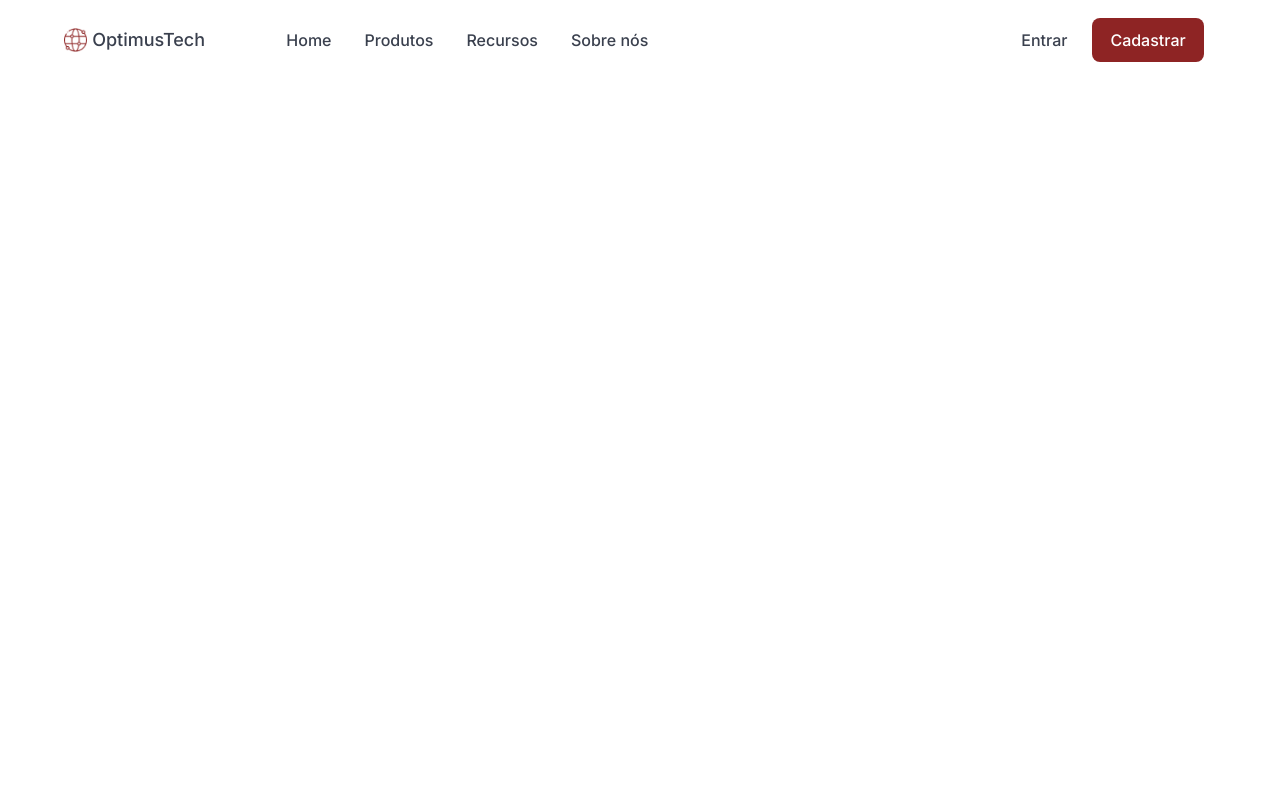
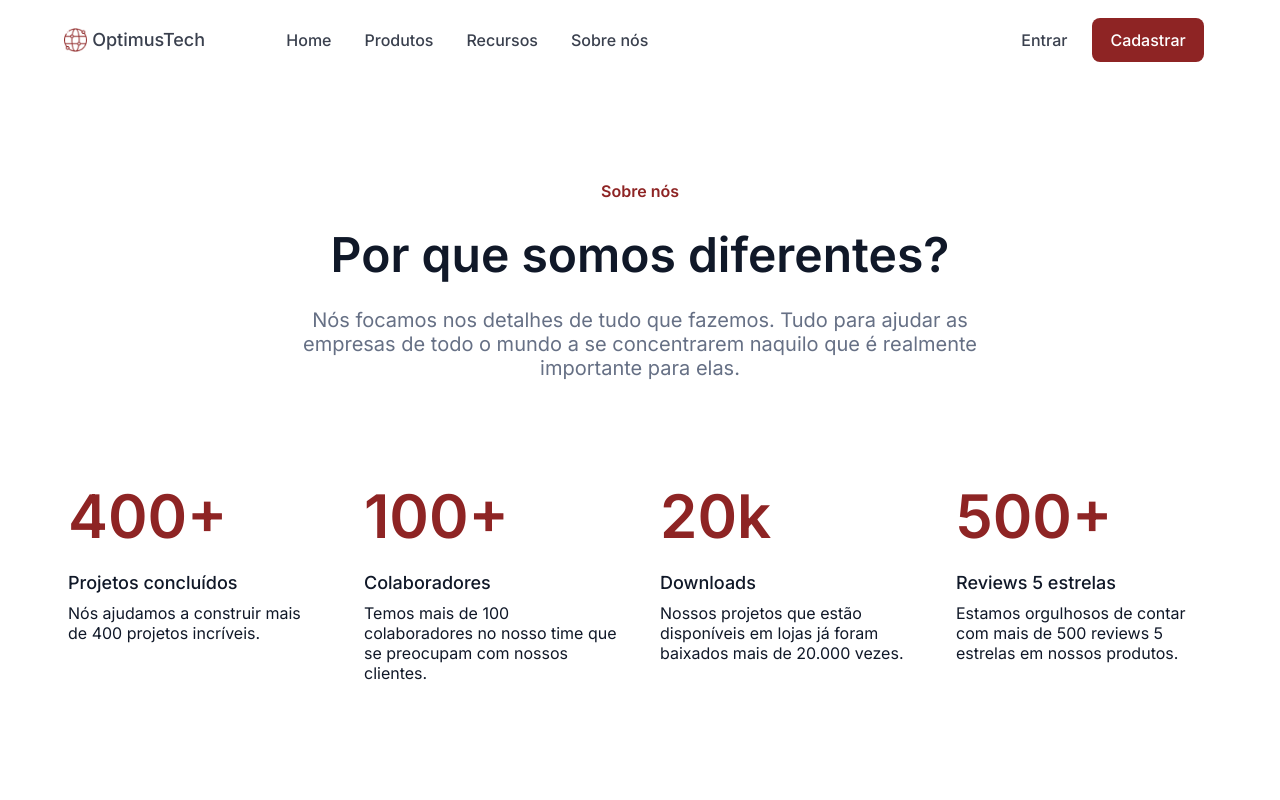
Before and after one commit to DotViegas/OptimusTech-recruit, a plain HTML site: page index.html in a window 1280 px wide. Drawn offline with Linux system fonts and the light colour scheme.

Commit message:
adicionando seção sobre nós

```diff
--- a/index.html
+++ b/index.html
@@ -28,6 +28,33 @@
             </div>
         </div>
     </header>
+    <section id="sobreNos">
+        <h3 class="sobre__nos__h3">Sobre nós</h3>
+        <h1 class="sobre__nos__h1">Por que somos diferentes?</h1>
+        <p class="sobre__nos__p">Nós focamos nos detalhes de tudo que fazemos. Tudo para ajudar as empresas de todo o mundo a se concentrarem naquilo que é realmente importante para elas.</p>
+    </section>
+    <section class="sobre__nos__2">
+        <div class="sobre__nos__2__itens">
+            <h1 class="sobre__nos__2__itens1">400+</h1>
+            <h5 class="sobre__nos__2__itens2">Projetos concluídos</h5>
+            <p class="sobre__nos__2__itens3">Nós ajudamos a construir mais de 400 projetos incríveis.</p>
+        </div>
+        <div class="sobre__nos__2__itens">
+            <h1 class="sobre__nos__2__itens1">100+</h1>
+            <h5 class="sobre__nos__2__itens2">Colaboradores</h5>
+            <p class="sobre__nos__2__itens3">Temos mais de 100 colaboradores no nosso time que se preocupam com nossos clientes.</p>
+        </div>
+        <div class="sobre__nos__2__itens">
+            <h1 class="sobre__nos__2__itens1">20k</h1>
+            <h5 class="sobre__nos__2__itens2">Downloads</h5>
+            <p class="sobre__nos__2__itens3">Nossos projetos que estão disponíveis em lojas já foram baixados mais de 20.000 vezes.</p>
+        </div>
+        <div class="sobre__nos__2__itens">
+            <h1 class="sobre__nos__2__itens1">500+</h1>
+            <h5 class="sobre__nos__2__itens2">Reviews 5 estrelas</h5>
+            <p class="sobre__nos__2__itens3">Estamos orgulhosos de contar com mais de 500 reviews 5 estrelas em nossos produtos.</p>
+        </div>
+    </section>
 </body>
 
 </html>
--- a/style.css
+++ b/style.css
@@ -5,9 +5,15 @@
     padding: 0;
 }
 
+:root{
+    --cor-do-texto: #667085;
+    --cor-principal: #8E2424;
+    --cor-titulo: #101828;
+}
+
 header {
     width: 100vw;
-    height: 80px;
+    height: 10vh;
     /* background: red; */
     display: flex;
     justify-content: center;
@@ -53,7 +59,7 @@ header {
 }
 
 .cabecalho__section2 {
-    font-family: "Inter";
+    font-family: "inter", sans-serif;
     font-size: 16px;
     font-weight: 500;
     line-height: 24px;
@@ -69,7 +75,7 @@ header {
 }
 
 .cabecalho__section4 {
-    font-family: "Inter";
+    font-family: "inter", sans-serif;
     font-size: 16px;
     font-weight: 500;
     line-height: 24px;
@@ -89,7 +95,7 @@ header {
 }
 
 .cabecalho__section4__2 {
-    font-family: Inter;
+    font-family: "inter", sans-serif;
     font-size: 16px;
     font-weight: 500;
     line-height: 24px;
@@ -100,3 +106,77 @@ header {
     padding: 10px 18px 10px 18px;
     border-radius: 8px;
 }
+
+#sobreNos{
+    width: 100vw;
+    height: 50vh;
+    /* background: #8E2424; */
+    display: flex;
+    flex-direction: column;
+    align-items: center;
+    justify-content: center;
+    gap: 24px;
+}
+
+.sobre__nos__h3{
+    font-family: "Inter", sans-serif;
+    font-size: 16px;
+    color: var(--cor-principal);
+    font-weight: 600;
+}
+
+.sobre__nos__h1{
+    font-family: "Inter", sans-serif;
+    font-size: 48px;
+    color: var(--cor-titulo);
+    font-weight: 600;
+}
+
+.sobre__nos__p{
+    font-family: "Inter", sans-serif;
+    font-size: 20px;
+    color: var(--cor-do-texto);
+    font-weight: 400;
+    width: 55%;
+    text-align: center;
+}
+
+.sobre__nos__2{
+    width: 100vw;
+    height: 40vh;
+    /* background: #8E2424; */
+    display: flex;
+    justify-content: center;
+    gap: 40px;
+}
+
+.sobre__nos__2__itens{
+    width:20vw;
+    height: 70%;
+    /* background: greenyellow; */
+    display: flex;
+    gap: 10px;
+    flex-direction: column;
+}
+
+.sobre__nos__2__itens1{
+    font-family: "Inter", sans-serif;
+    font-size: 60px;
+    color: var(--cor-principal);
+    font-weight: 600;
+    margin: 0 0 10px 0;
+}
+
+.sobre__nos__2__itens2{
+    font-family: "Inter", sans-serif;
+    font-size: 18px;
+    color: var(--cor-titulo);
+    font-weight: 500;
+}
+
+.sobre__nos__2__itens3{
+    font-family: "Inter", sans-serif;
+    font-size: 16px;
+    color: var(--cor-titulo);
+    font-weight: 400;
+}
```
